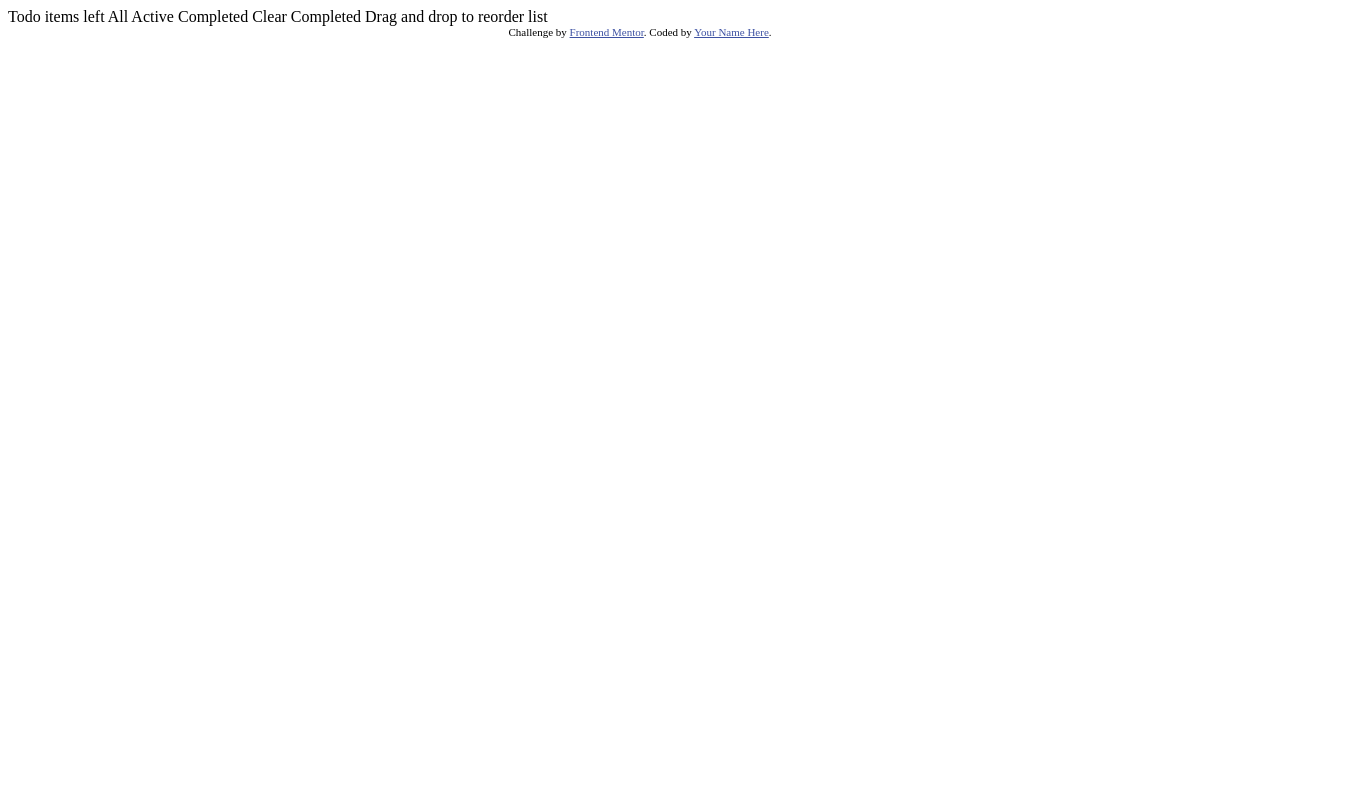
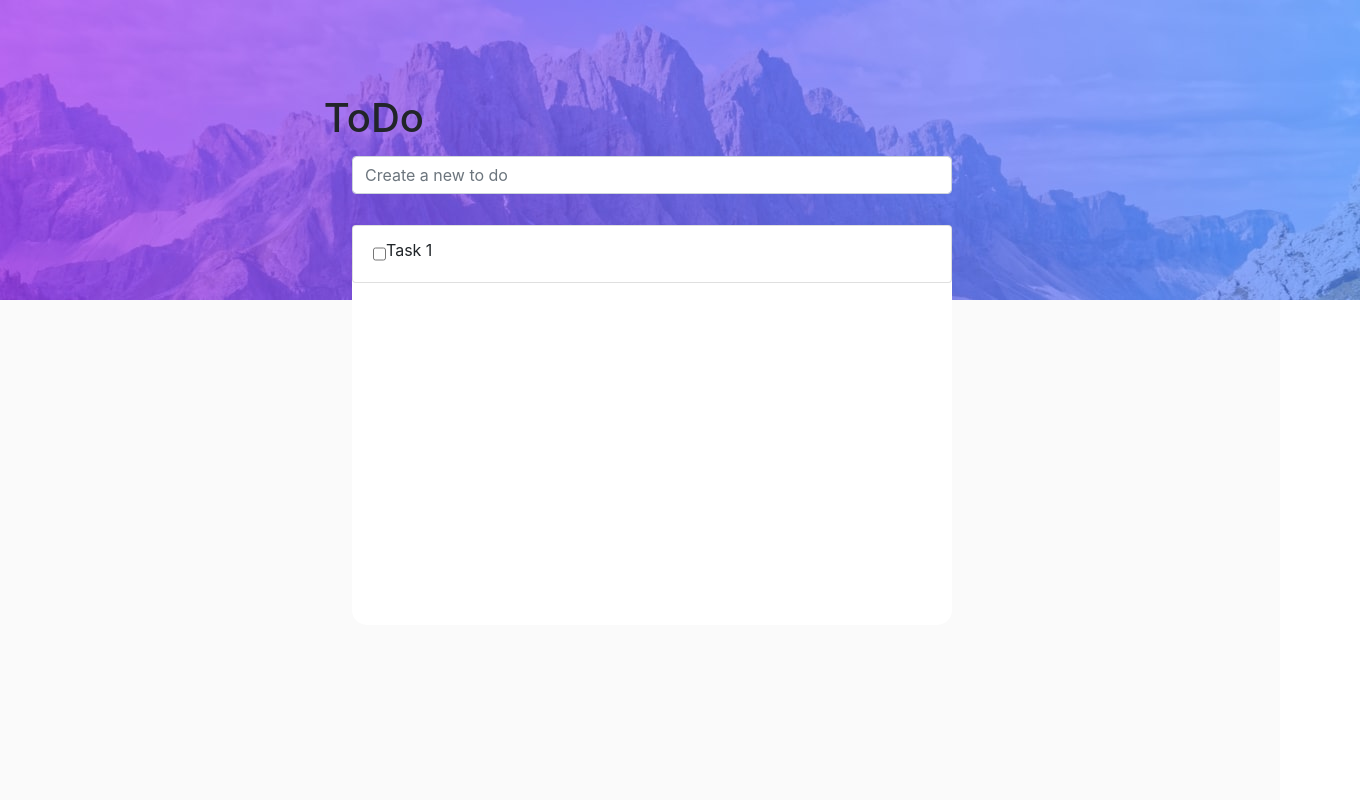
Before and after one commit to sanataff/todolist, a website: page index.html in a window 1280 px wide. Shown: the top 800 px of the page, 1360 px wide, since content can reach past the window. Drawn offline with nearby package versions, Linux system fonts and the light colour scheme.

Commit message:
finish basic layout

```diff
--- a/index.html
+++ b/index.html
@@ -7,18 +7,119 @@
   <link rel="icon" type="image/png" sizes="32x32" href="./images/favicon-32x32.png">
 
   <title>Frontend Mentor | Todo app</title>
+  <link rel="stylesheet" href="https://cdn.jsdelivr.net/npm/bootstrap@4.1.3/dist/css/bootstrap.min.css" integrity="sha384-MCw98/SFnGE8fJT3GXwEOngsV7Zt27NXFoaoApmYm81iuXoPkFOJwJ8ERdknLPMO" crossorigin="anonymous">
 
   <!-- Feel free to remove these styles or customise in your own stylesheet 👍 -->
   <style>
     .attribution { font-size: 11px; text-align: center; }
     .attribution a { color: hsl(228, 45%, 44%); }
+    body{
+      margin: 0;
+      display: flex;
+      flex-direction: column;
+      align-items: center;
+      justify-content: center;
+
+    }
+    section{
+      display: flex;
+      flex-direction: row;
+      align-items: center;
+      justify-content: center;
+
+    }
+    #todo-element{
+      background-color: white;
+      width: 600px;
+      height: 400px;
+      position: absolute;
+      top : 75%;
+      left: 30%;
+      border-radius: 15px;
+
+    }
+    #upper-header{
+      position: relative;
+      margin: 0;
+      text-align: center;
+
+    }
+    #bottom-header{
+      background-color: hsl(0, 0%, 98%);
+      width: 100%;
+      height:100vh;
+      margin: 0;
+    }
+    h1{
+      position:absolute;
+      bottom: 50%;
+      right: 65%;
+    }
+    .list-group{
+      background-color: white;
+      border-radius: 0;
+    }
+    .input-group{
+      position:absolute;
+      bottom: 30%;
+      left: 30%;
+
+      width: 600px;
+      border-radius: 15px;
+
+
+    }
+    .list-group-item{
+      display: flex;
+      flex-direction: row;
+
+    }
+
+
   </style>
 </head>
 <body>
 
-  Todo
 
-  <!-- Add dynamic number --> items left
+<div id = "upper-header">
+
+  <img src="images/bg-desktop-light.jpg">
+  <h1>ToDo</h1>
+  <div class="input-group mb-3">
+    <!-- <div class="input-group-prepend">
+
+
+    </div> -->
+
+    <input type="text" class="form-control" placeholder="Create a new to do " aria-label="Example text with button addon" aria-describedby="button-addon1" name="todo-input">
+  </div>
+  <div id="todo-element">
+
+
+      <li class="list-group-item"><input type="checkbox" id="item1">
+        <label for="item1">Task 1</label></li>
+      <!-- <li class="list-group-item">Dapibus ac facilisis in</li>
+      <li class="list-group-item">Morbi leo risus</li>
+      <li class="list-group-item">Porta ac consectetur ac</li>
+      <li class="list-group-item">Vestibulum at eros</li>
+    </ul> -->
+  </div>
+
+
+</div>
+<div id ="bottom-header">
+
+</div>
+<section>
+
+
+</section>
+
+
+
+  <!-- Todo
+
+  Add dynamic number items left
 
   All
   Active
@@ -26,7 +127,7 @@
 
   Clear Completed
 
-  Drag and drop to reorder list
+  Drag and drop to reorder list -->
 
   <div class="attribution">
     Challenge by <a href="https://www.frontendmentor.io?ref=challenge" target="_blank">Frontend Mentor</a>.
--- /dev/null
+++ b/package.json
@@ -0,0 +1,5 @@
+{
+  "dependencies": {
+    "bootstrap": "^5.3.3"
+  }
+}
```
Also changed, not shown: 1 other file.
